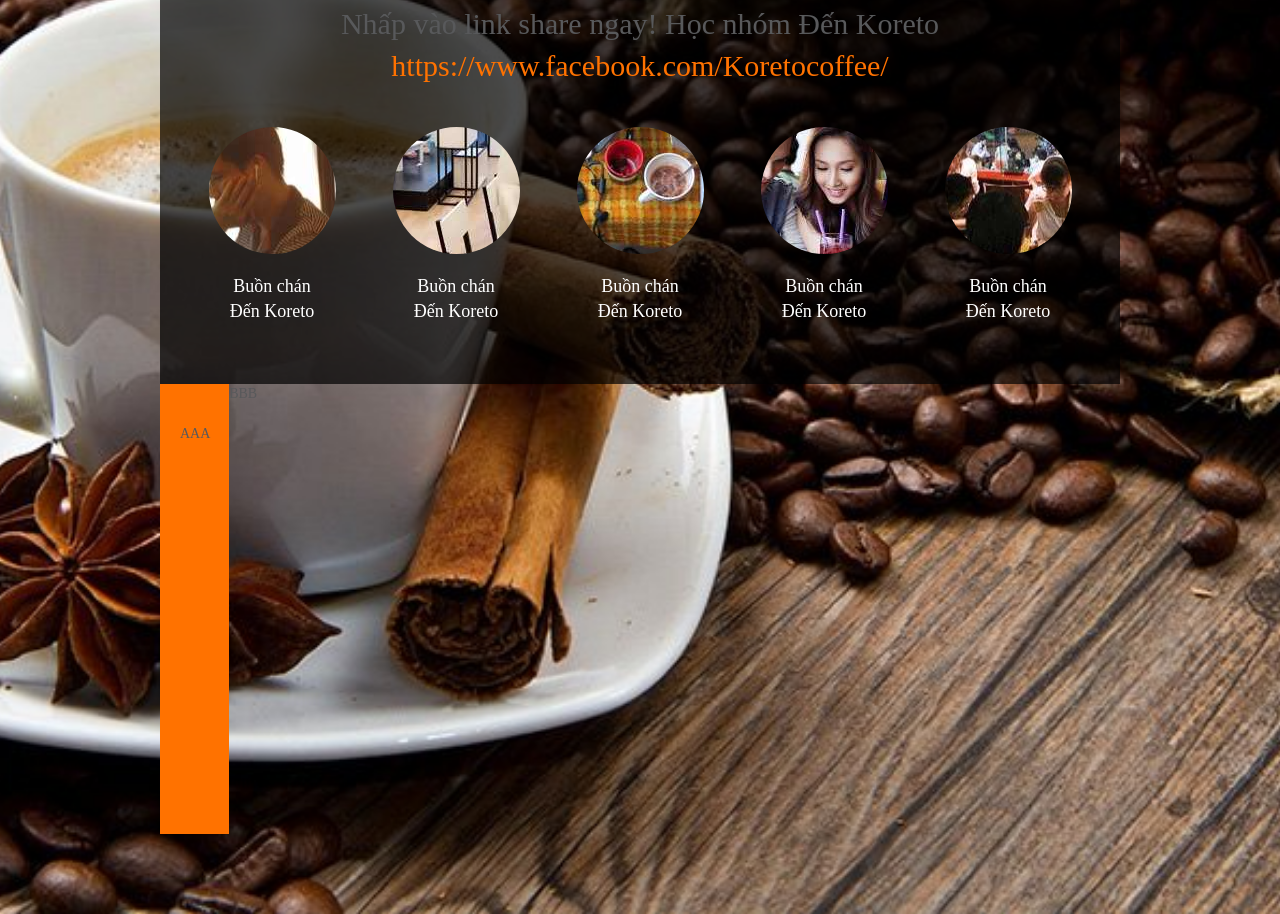
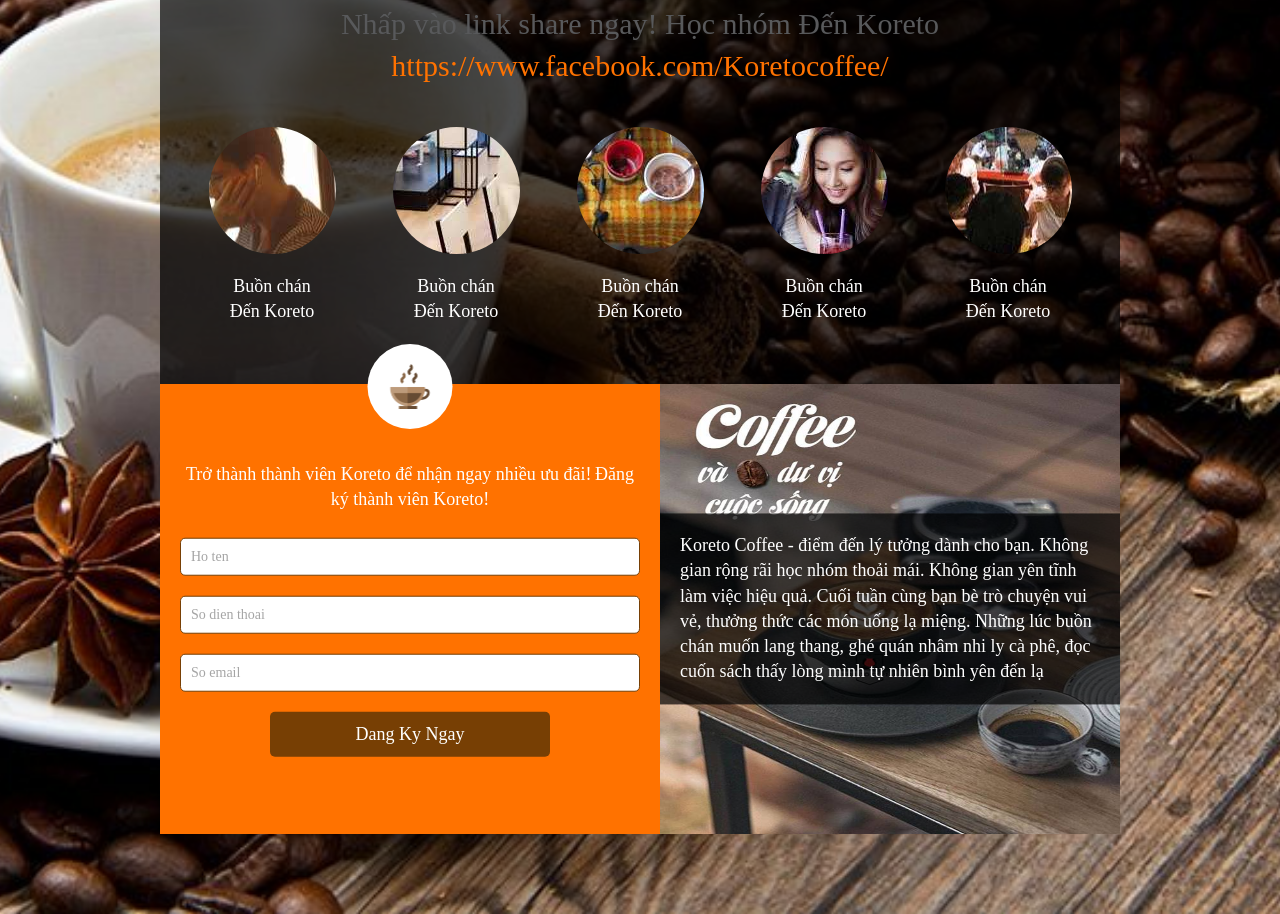
Before and after one commit to somattien/coffee-long, a plain HTML site: page index.html in a window 1280 px wide. Shown: the part 8979-9893 px from the top of the page. Drawn offline with nearby package versions, Linux system fonts and the light colour scheme; a script that the page names is missing; a web font is replaced by a local one.

Commit message:
update
edit

```diff
--- a/index.html
+++ b/index.html
@@ -557,9 +557,40 @@
             </div>
           </div>
           <div class="cf-group-2">
-            <div class="cf-fleContainer-mob">
-              <div class="cf-fleOne cf-item-1">AAA</div>
-              <div class="cf-fleOne cf-item-2">BBB</div>
+            <div class="cf-item-1">
+              <div class="cf-deco-top">
+                <img src="img/category/section-10/cofe-icon.png" />
+              </div>
+              <div class="cf-box">
+                <div class="cf-tCenter cf-clWhite">
+                  <span class="cf-fs18">Trở thành thành viên Koreto để nhận ngay nhiều ưu đãi!</span>
+                  <span class="cf-fs18 cf-fwBold">Đăng ký thành viên Koreto!</span>
+                </div>
+                <div class="cf-space-mmmm"> </div>
+                <div>
+                  <form class="cf-form">
+                    <input type="text" placeholder="Ho ten">
+                    <input type="number" placeholder="So dien thoai">
+                    <input type="email" placeholder="So email" />
+                    <div class="cf-tCenter">
+                      <a class="cf-register-btn">
+                        <span class="cf-fs18 cf-fwBold">Dang Ky Ngay</span>
+                      </a>
+                    </div>
+                  </form>
+                </div>
+              </div>
+            </div>
+            <div class="cf-item-2">
+              <div class="cf-text cf-fs18">
+                <span class="cf-fwBold">Koreto Coffee</span> - điểm đến lý tưởng dành cho bạn. Không gian rộng rãi học nhóm
+                thoải mái. Không gian yên tĩnh làm việc hiệu quả. Cuối tuần cùng bạn bè trò chuyện vui vẻ, thưởng thức các
+                món uống lạ miệng. Những lúc buồn chán muốn lang thang, ghé quán nhâm nhi ly cà phê, đọc cuốn sách thấy lòng
+                mình tự nhiên bình yên đến lạ
+              </div>
+              <div class="cf-bg cf-img">
+                <img src="img/category/section-10/img-6.jpg" />
+              </div>
             </div>
           </div>
         </div>
```
